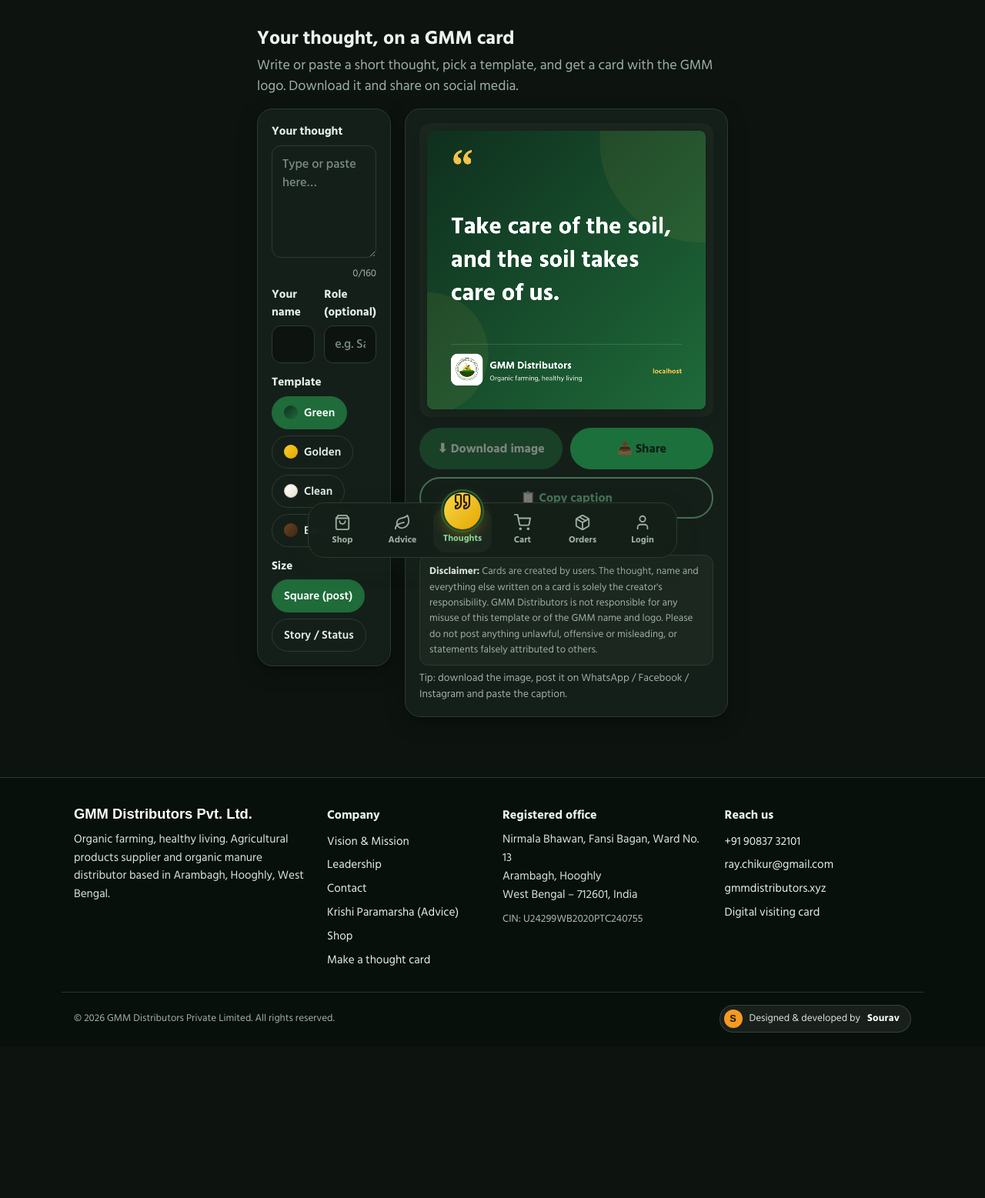
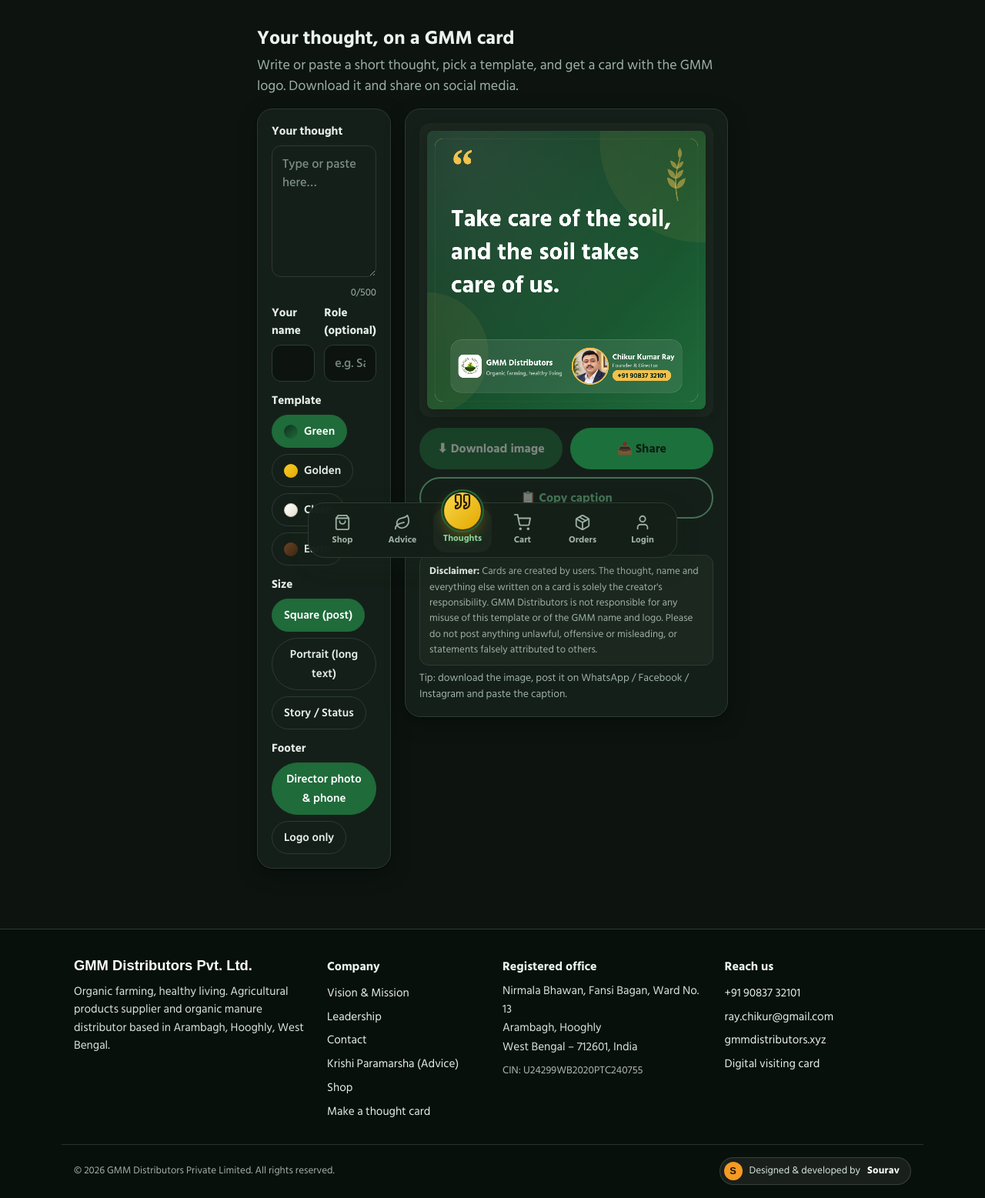
Before and after one commit to souravroy0708/gmm-application, a Django app: page /thoughts/ in a window 1280 px wide. Shown: the part 65-1622 px from the top of the page at 77% size. Before the commit the page ends 1407 px from the top, so only its background shows below. Run offline with Django 5.2, Linux system fonts and the light colour scheme; data comes from the database, SQL or seed files in the repository; some web fonts are replaced.

Commit message:
Added new features

```diff
--- a/apps/thoughts/views.py
+++ b/apps/thoughts/views.py
@@ -1,6 +1,6 @@
 from django.shortcuts import render
 
-MAX_THOUGHT_CHARS = 160
+MAX_THOUGHT_CHARS = 500
 
 
 def create(request):
--- a/static/css/thoughts.css
+++ b/static/css/thoughts.css
@@ -34,3 +34,7 @@ html[data-theme="dark"] .th-note{color:var(--lite)}
 .th-hint{margin:6px 0 0;font-size:.86rem;color:var(--ink-2,#5f6c72)}
 .th-disc{margin:12px 0 0;padding:10px 12px;border-radius:12px;background:var(--bg-2);border:1px solid var(--line);font-size:.82rem;line-height:1.55;color:var(--ink-2,#5f6c72)}
 .th-disc strong{color:var(--text)}
+.th-warn{margin-top:12px;padding:9px 12px;border-radius:12px;background:rgba(242,193,78,.18);border:1px solid rgba(227,168,0,.5);font-size:.88rem;color:var(--text)}
+.th-warn[hidden]{display:none}
+.th-link{border:0;background:none;padding:0;margin-left:4px;font:700 .88rem "Hind Siliguri",sans-serif;color:var(--green);text-decoration:underline;cursor:pointer}
+html[data-theme="dark"] .th-link{color:var(--lite)}
--- a/static/js/thoughts.js
+++ b/static/js/thoughts.js
@@ -9,18 +9,19 @@
   var cv = d.getElementById("thCanvas"), ctx = cv.getContext("2d");
   var ta = d.getElementById("thText"), nameEl = d.getElementById("thName"), roleEl = d.getElementById("thRole");
   var countEl = d.getElementById("thCount"), noteEl = d.getElementById("thNote");
+  var warnEl = d.getElementById("thWarn"), warnBtn = d.getElementById("thWarnBtn");
   var btnDl = d.getElementById("thDownload"), btnShare = d.getElementById("thShare"), btnCap = d.getElementById("thCaption");
 
   var FQ = '"Anek Bangla","Hind Siliguri","Noto Sans Bengali","Segoe UI",sans-serif';   // thought text
   var FB = '"Hind Siliguri","Noto Sans Bengali","Segoe UI",sans-serif';                   // name, role, footer
-  var SIZES = { square: [1080, 1080], story: [1080, 1920] };
+  var SIZES = { square: [1080, 1080], portrait: [1080, 1350], story: [1080, 1920] };
   var THEMES = {
-    leaf:    { bg: ["#0F2F1E", "#1F6B3A"], text: "#FFFFFF", accent: "#F2C14E", sub: "rgba(255,255,255,.78)", line: "rgba(255,255,255,.22)", deco: 0.07, plate: "#FFFFFF" },
-    harvest: { bg: ["#F9D84A", "#E3A800"], text: "#2A1B00", accent: "#1F6B3A", sub: "rgba(42,27,0,.75)",     line: "rgba(42,27,0,.2)",     deco: 0.12, plate: "#FFFFFF" },
-    paper:   { bg: ["#FFFFFF", "#EFEBDB"], text: "#1B2A20", accent: "#1F6B3A", sub: "rgba(27,42,32,.7)",     line: "rgba(27,42,32,.15)",   deco: 0.06, plate: "#FFFFFF" },
-    earth:   { bg: ["#6B4423", "#34200F"], text: "#FFF4E0", accent: "#F2C14E", sub: "rgba(255,244,224,.78)", line: "rgba(255,244,224,.22)", deco: 0.08, plate: "#FFFFFF" }
+    leaf:    { bg: ["#0F2F1E", "#1F6B3A"], text: "#FFFFFF", accent: "#F2C14E", sub: "rgba(255,255,255,.78)", line: "rgba(255,255,255,.22)", deco: 0.07, plate: "#FFFFFF", glow: "rgba(255,255,255,.10)", panel: "rgba(255,255,255,.09)", panelLine: "rgba(255,255,255,.18)", onAccent: "#0F2F1E" },
+    harvest: { bg: ["#F9D84A", "#E3A800"], text: "#2A1B00", accent: "#1F6B3A", sub: "rgba(42,27,0,.75)",     line: "rgba(42,27,0,.2)",     deco: 0.12, plate: "#FFFFFF", glow: "rgba(255,255,255,.28)", panel: "rgba(255,255,255,.42)", panelLine: "rgba(42,27,0,.14)",    onAccent: "#FFFFFF" },
+    paper:   { bg: ["#FFFFFF", "#EFEBDB"], text: "#1B2A20", accent: "#1F6B3A", sub: "rgba(27,42,32,.7)",     line: "rgba(27,42,32,.15)",   deco: 0.06, plate: "#FFFFFF", glow: "rgba(242,193,78,.16)",  panel: "rgba(31,107,58,.07)",   panelLine: "rgba(31,107,58,.16)",  onAccent: "#FFFFFF" },
+    earth:   { bg: ["#6B4423", "#34200F"], text: "#FFF4E0", accent: "#F2C14E", sub: "rgba(255,244,224,.78)", line: "rgba(255,244,224,.22)", deco: 0.08, plate: "#FFFFFF", glow: "rgba(255,255,255,.09)", panel: "rgba(255,255,255,.08)", panelLine: "rgba(255,244,224,.18)", onAccent: "#34200F" }
   };
-  var state = { theme: "leaf", size: "square" };
+  var state = { theme: "leaf", size: "square", foot: "dir" };
 
   // remembered between visits (name / role / look) - optional, never required
   function store(k, v) { try { localStorage.setItem("gmm-th-" + k, v); } catch (e) {} }
@@ -29,6 +30,9 @@
   var logo = new Image();
   logo.onload = function () { schedule(); };
   logo.src = cfg.logo;
+  var dirImg = new Image();                      // director's photo for the footer (same origin, so the canvas stays exportable)
+  dirImg.onload = function () { schedule(); };
+  if (cfg.dirPhoto) dirImg.src = cfg.dirPhoto;
 
   /* ---------- helpers ---------- */
   function clean(s) { return (s || "").replace(/\s+/g, " ").trim(); }
@@ -37,6 +41,26 @@
     ctx.beginPath();
     ctx.moveTo(x + r, y); ctx.arcTo(x + w, y, x + w, y + h, r); ctx.arcTo(x + w, y + h, x, y + h, r);
     ctx.arcTo(x, y + h, x, y, r); ctx.arcTo(x, y, x + w, y, r); ctx.closePath();
+  }
+
+  // a single leaf, pointing along +x from (0,0)
+  function leaf(len) {
+    ctx.beginPath(); ctx.moveTo(0, 0);
+    ctx.quadraticCurveTo(len * 0.45, -len * 0.38, len, 0);
+    ctx.quadraticCurveTo(len * 0.45, len * 0.38, 0, 0); ctx.fill();
+  }
+
+  // a small curved sprig with paired leaves, grown upward from (x, y)
+  function sprig(x, y, s, color, alpha) {
+    ctx.save(); ctx.translate(x, y); ctx.globalAlpha = alpha; ctx.fillStyle = color; ctx.strokeStyle = color;
+    ctx.lineWidth = Math.max(2, s * 0.03); ctx.lineCap = "round";
+    ctx.beginPath(); ctx.moveTo(0, 0); ctx.quadraticCurveTo(-s * 0.12, -s * 0.5, s * 0.05, -s); ctx.stroke();
+    [[0.28, -1], [0.28, 1], [0.52, -1], [0.52, 1], [0.76, -1], [0.76, 1]].forEach(function (p, i) {
+      var t = p[0], side = p[1], px = -s * 0.12 * (1 - Math.abs(2 * t - 1)) * 0.5 + s * 0.05 * t * 0.4, py = -s * t;
+      ctx.save(); ctx.translate(px, py); ctx.rotate(side < 0 ? -Math.PI * 0.72 : -Math.PI * 0.28); leaf(s * (0.36 - i * 0.025)); ctx.restore();
+    });
+    ctx.save(); ctx.translate(s * 0.05, -s); ctx.rotate(-Math.PI / 2); leaf(s * 0.26); ctx.restore();
+    ctx.restore();
   }
 
   function wrap(text, maxW) {
@@ -68,16 +92,82 @@
     return { px: minPx, lines: lines, lh: Math.max(minPx * 1.15, Math.min(minPx * 1.4, maxH / lines.length)) };
   }
 
+  /* ---------- footer ---------- */
+  // Logo + brand on the left; director photo, name, role and phone on the right.
+  // Everything is measured first and scaled down together so it always fits the card width.
+  function footer(t, W, H, pad, maxW) {
+    var showDir = state.foot === "dir" && cfg.dirName;
+    var ph = Math.round(W * (showDir ? 0.19 : 0.15)), py = H - Math.round(W * 0.06) - ph, ip = Math.round(ph * 0.14);
+    var innerW = maxW - ip * 2, cy = py + ph / 2, k = 1, m;
+
+    function sizes(k) {
+      return {
+        logo: W * (showDir ? 0.085 : 0.1) * k, brand: W * (showDir ? 0.03 : 0.036) * k, tag: W * (showDir ? 0.021 : 0.025) * k, gapL: W * 0.017 * k,
+        photo: W * 0.125 * k, name: W * 0.028 * k, role: W * 0.02 * k, pill: W * 0.026 * k, gapR: W * 0.019 * k
+      };
+    }
+    function measure(z) {
+      ctx.font = "700 " + z.brand + "px " + FB; var bw = ctx.measureText(cfg.brand).width;
+      ctx.font = "500 " + z.tag + "px " + FB;   var tw = ctx.measureText(cfg.tag).width;
+      var left = z.logo + z.gapL + Math.max(bw, tw), right = 0, nw = 0, rw = 0, pw = 0;
+      if (showDir) {
+        ctx.font = "700 " + z.name + "px " + FB; nw = ctx.measureText(cfg.dirName).width;
+        ctx.font = "500 " + z.role + "px " + FB; rw = ctx.measureText(cfg.dirRole).width;
+        ctx.font = "700 " + z.pill + "px " + FB; pw = ctx.measureText(cfg.dirPhone).width + z.pill * 1.4;
+        right = z.photo + z.gapR + Math.max(nw, rw, pw);
+      }
+      return { left: left, right: right, pillW: pw };
+    }
+    var z = sizes(1);
+    for (k = 1; k >= 0.58; k -= 0.02) { z = sizes(k); m = measure(z); if (m.left + m.right + W * 0.03 <= innerW) break; }
+    m = measure(z);
+
+    // glass panel
+    rrect(pad, py, maxW, ph, ph * 0.2); ctx.fillStyle = t.panel; ctx.fill();
+    ctx.lineWidth = 2; ctx.strokeStyle = t.panelLine; ctx.stroke();
+
+    // left: logo plate + brand + tagline
+    var lx = pad + ip, ly = cy - z.logo / 2;
+    ctx.save(); rrect(lx, ly, z.logo, z.logo, z.logo * 0.22); ctx.fillStyle = t.plate; ctx.fill(); ctx.clip();
+    if (logo.complete && logo.naturalWidth) { var mg = z.logo * 0.06; ctx.drawImage(logo, lx + mg, ly + mg, z.logo - mg * 2, z.logo - mg * 2); }
+    ctx.restore();
+    var tx = lx + z.logo + z.gapL;
+    ctx.textAlign = "left"; ctx.textBaseline = "alphabetic";
+    ctx.fillStyle = t.text; ctx.font = "700 " + z.brand + "px " + FB; ctx.fillText(cfg.brand, tx, cy - z.logo * 0.04);
+    ctx.fillStyle = t.sub;  ctx.font = "500 " + z.tag + "px " + FB;   ctx.fillText(cfg.tag, tx, cy + z.logo * 0.38);
+
+    if (!showDir) return py;
+
+    // right: round photo with a ring, then name / role / phone pill (right-aligned to the panel padding)
+    var rx = pad + maxW - ip - m.right, pr = z.photo / 2, pcx = rx + pr;
+    ctx.save(); ctx.beginPath(); ctx.arc(pcx, cy, pr, 0, Math.PI * 2); ctx.closePath(); ctx.fillStyle = t.plate; ctx.fill(); ctx.clip();
+    if (dirImg.complete && dirImg.naturalWidth) { var iw = dirImg.naturalWidth, ih = dirImg.naturalHeight, sw = Math.min(iw, ih) * 0.9; ctx.drawImage(dirImg, (iw - sw) / 2, 0, sw, sw, pcx - pr, cy - pr, z.photo, z.photo); }
+    ctx.restore();
+    ctx.beginPath(); ctx.arc(pcx, cy, pr + 3, 0, Math.PI * 2); ctx.lineWidth = Math.max(4, z.photo * 0.04); ctx.strokeStyle = t.accent; ctx.stroke();
+
+    var dx = rx + z.photo + z.gapR;
+    var groupH = z.name * 1.05 + z.role * 1.45 + z.role * 0.5 + z.pill * 1.55, y0 = cy - groupH / 2;
+    var nameBase = y0 + z.name * 1.05, roleBase = nameBase + z.role * 1.45, pillTop = roleBase + z.role * 0.5, pillH = z.pill * 1.55;
+    ctx.fillStyle = t.text; ctx.font = "700 " + z.name + "px " + FB; ctx.fillText(cfg.dirName, dx, nameBase);
+    ctx.fillStyle = t.sub;  ctx.font = "500 " + z.role + "px " + FB; ctx.fillText(cfg.dirRole, dx, roleBase);
+    rrect(dx, pillTop, m.pillW, pillH, pillH / 2); ctx.fillStyle = t.accent; ctx.fill();
+    ctx.fillStyle = t.onAccent; ctx.font = "700 " + z.pill + "px " + FB; ctx.fillText(cfg.dirPhone, dx + z.pill * 0.7, pillTop + pillH / 2 + z.pill * 0.34);
+    return py;
+  }
+
   /* ---------- drawing ---------- */
   function draw() {
     var t = THEMES[state.theme], dim = SIZES[state.size], W = dim[0], H = dim[1], story = state.size === "story";
     var text = clean(ta.value) || cfg.sample, name = clean(nameEl.value), role = clean(roleEl.value);
     if (cv.width !== W || cv.height !== H) { cv.width = W; cv.height = H; }
 
-    // background + soft decoration
+    // background: gradient, soft light, large circles
     var g = ctx.createLinearGradient(0, 0, W, H);
     g.addColorStop(0, t.bg[0]); g.addColorStop(1, t.bg[1]);
     ctx.fillStyle = g; ctx.fillRect(0, 0, W, H);
+    var rg = ctx.createRadialGradient(W * 0.12, H * 0.06, 0, W * 0.12, H * 0.06, W * 0.85);
+    rg.addColorStop(0, t.glow); rg.addColorStop(1, "rgba(255,255,255,0)");
+    ctx.fillStyle = rg; ctx.fillRect(0, 0, W, H);
     ctx.save(); ctx.globalAlpha = t.deco; ctx.fillStyle = t.accent;
     ctx.beginPath(); ctx.arc(W * 0.98, H * 0.04, W * 0.36, 0, Math.PI * 2); ctx.fill();
     ctx.beginPath(); ctx.arc(W * 0.0, H * 0.8, W * 0.22, 0, Math.PI * 2); ctx.fill();
@@ -85,42 +175,40 @@
 
     var pad = Math.round(W * 0.085), maxW = W - pad * 2;
 
-    // footer: logo + brand on the left, site on the right
-    var ls = Math.round(W * 0.115), footTop = H - pad - ls;
-    ctx.fillStyle = t.line; ctx.fillRect(pad, footTop - Math.round(W * 0.035), maxW, 2);
-    ctx.save(); rrect(pad, footTop, ls, ls, ls * 0.22); ctx.fillStyle = t.plate; ctx.fill(); ctx.clip();
-    if (logo.complete && logo.naturalWidth) { var m = ls * 0.06; ctx.drawImage(logo, pad + m, footTop + m, ls - m * 2, ls - m * 2); }
-    ctx.restore();
-    var tx = pad + ls + Math.round(W * 0.025);
+    // thin inset frame and a sprig of leaves in the top-right corner
+    var fm = Math.round(W * 0.028);
+    rrect(fm, fm, W - fm * 2, H - fm * 2, W * 0.03); ctx.lineWidth = 2; ctx.strokeStyle = t.accent; ctx.globalAlpha = 0.35; ctx.stroke(); ctx.globalAlpha = 1;
+    var topY = Math.round(story ? H * 0.1 : H * 0.06);
+    sprig(W - pad - W * 0.015, topY + W * 0.19, W * 0.15, t.accent, 0.5);
+
+    // footer: logo + brand, director photo + phone
     ctx.textAlign = "left"; ctx.textBaseline = "alphabetic";
-    ctx.fillStyle = t.text; ctx.font = "700 " + Math.round(W * 0.036) + "px " + FB;
-    ctx.fillText(cfg.brand, tx, footTop + ls * 0.47);
-    ctx.fillStyle = t.sub; ctx.font = "500 " + Math.round(W * 0.025) + "px " + FB;
-    ctx.fillText(cfg.tag, tx, footTop + ls * 0.84);
-    ctx.textAlign = "right"; ctx.fillStyle = t.accent; ctx.font = "700 " + Math.round(W * 0.026) + "px " + FB;
-    ctx.fillText(cfg.site, W - pad, footTop + ls * 0.62);
-    ctx.textAlign = "left";
+    var panelTop = footer(t, W, H, pad, maxW), contentBottom = panelTop - Math.round(W * 0.04);
 
     // author block (accent bar, name, role)
-    var authH = name ? (role ? W * 0.15 : W * 0.115) : 0, authTop = footTop - Math.round(W * 0.035) - authH - Math.round(W * 0.03);
+    var authH = name ? (role ? W * 0.15 : W * 0.115) : 0, authTop = contentBottom - authH;
     if (name) {
       ctx.fillStyle = t.accent; ctx.fillRect(pad, authTop, Math.round(W * 0.11), 6);
       ctx.fillStyle = t.text; ctx.font = "700 " + Math.round(W * 0.042) + "px " + FB;
-      ctx.fillText("— " + name, pad, authTop + W * 0.07);
+      ctx.fillText("\u2014 " + name, pad, authTop + W * 0.07);
       if (role) { ctx.fillStyle = t.sub; ctx.font = "500 " + Math.round(W * 0.03) + "px " + FB; ctx.fillText(role, pad, authTop + W * 0.115); }
     }
 
     // big opening quote mark
-    var topY = Math.round(story ? H * 0.1 : H * 0.06);
     ctx.fillStyle = t.accent; ctx.font = "700 " + Math.round(W * 0.17) + "px Georgia, 'Times New Roman', serif";
     ctx.fillText("\u201C", pad, topY + W * 0.13);
 
     // the thought: shrink-to-fit, vertically centred in the free space
-    var boxTop = topY + W * 0.14, boxBottom = (name ? authTop : footTop - W * 0.035) - W * 0.04, boxH = boxBottom - boxTop;
-    var f = fit(text, maxW, boxH, Math.round(W * (story ? 0.095 : 0.085)), Math.round(W * 0.034));
+    var boxTop = topY + W * 0.14, boxBottom = (name ? authTop : contentBottom) - W * 0.04, boxH = boxBottom - boxTop;
+    var f = fit(text, maxW, boxH, Math.round(W * (story ? 0.095 : 0.085)), Math.round(W * 0.024));
     ctx.font = "700 " + f.px + "px " + FQ; ctx.fillStyle = t.text; ctx.textBaseline = "alphabetic";
     var y = boxTop + Math.max(0, (boxH - f.lines.length * f.lh) / 2) + f.px;
     f.lines.forEach(function (ln) { ctx.fillText(ln, pad, y); y += f.lh; });
+
+    // very long text on a short card: offer a taller size so the letters stay readable
+    var next = state.size === "square" ? "portrait" : "story";
+    warnEl.hidden = !(f.px < W * 0.036 && state.size !== "story");
+    if (!warnEl.hidden) { warnBtn.dataset.size = next; warnBtn.textContent = next === "portrait" ? cfg.mPortrait : cfg.mStory; }
 
     // buttons only make sense once the person has typed something
     var has = clean(ta.value).length > 0;
@@ -134,7 +222,7 @@
     if (pending) return; pending = true;
     requestAnimationFrame(function () {
       pending = false;
-      var sample = (ta.value || cfg.sample) + (nameEl.value || "") + (roleEl.value || "") + cfg.brand + cfg.tag;
+      var sample = (ta.value || cfg.sample) + (nameEl.value || "") + (roleEl.value || "") + cfg.brand + cfg.tag + (cfg.dirName || "") + (cfg.dirRole || "") + (cfg.dirPhone || "");
       var loaders = [];
       if (d.fonts && d.fonts.load) {
         ["700 48px \"Anek Bangla\"", "700 32px \"Hind Siliguri\"", "500 32px \"Hind Siliguri\""].forEach(function (f) {
@@ -202,17 +290,23 @@
     });
     return chips;
   }
-  var themeChips = pick("thThemes", "data-theme", "theme"), sizeChips = pick("thSizes", "data-size", "size");
+  var themeChips = pick("thThemes", "data-theme", "theme"), sizeChips = pick("thSizes", "data-size", "size"), footChips = pick("thFoot", "data-foot", "foot");
   function restoreChip(chips, attr, key, valid) {
     var v = recall(key); if (!v || !valid[v]) return;
     state[key] = v; chips.forEach(function (c) { c.setAttribute("aria-pressed", c.getAttribute(attr) === v ? "true" : "false"); });
   }
   restoreChip(themeChips, "data-theme", "theme", THEMES);
   restoreChip(sizeChips, "data-size", "size", SIZES);
+  restoreChip(footChips, "data-foot", "foot", { dir: 1, brand: 1 });
 
   var savedName = recall("name"), savedRole = recall("role");
   if (!nameEl.value && savedName) nameEl.value = savedName;
   if (savedRole) roleEl.value = savedRole;
+
+  warnBtn.addEventListener("click", function () {
+    var chip = d.querySelector('#thSizes .th-chip[data-size="' + warnBtn.dataset.size + '"]');
+    if (chip) chip.click();
+  });
 
   ta.addEventListener("input", schedule);
   nameEl.addEventListener("input", function () { store("name", nameEl.value); schedule(); });
--- a/templates/thoughts/create.html
+++ b/templates/thoughts/create.html
@@ -1,15 +1,21 @@
 {% extends "base.html" %}
-{% load static i18n %}
+{% load static i18n shop_tags %}
 {% block title %}{% if LANGUAGE_CODE == "bn" %}ভাবনা কার্ড{% else %}Thought card{% endif %} | GMM{% endblock %}
 {% block head_extra %}<link rel="stylesheet" href="{% static 'css/thoughts.css' %}">{% endblock %}
 {% block content %}
 {% with bn=LANGUAGE_CODE %}
 <div class="th" id="thApp"
      data-logo="{% static 'images/logo.jpg' %}" data-site="{{ site_host }}"
+     data-dir-photo="{% static 'images/chikur-kumar-ray.jpg' %}"
+     data-dir-name="{% if bn == 'bn' %}চিকুর কুমার রায়{% else %}Chikur Kumar Ray{% endif %}"
+     data-dir-role="{% trans 'Founder & Director' %}"
+     data-dir-phone="{{ site.support_phone|default:'9083732101'|phone_pretty }}"
      data-brand="GMM Distributors" data-tag="{% trans 'Organic farming, healthy living' %}"
      data-m-saved="{% if bn == 'bn' %}✓ ছবি সেভ হয়েছে{% else %}✓ Image saved{% endif %}"
      data-m-copied="{% if bn == 'bn' %}✓ ক্যাপশন কপি হয়েছে{% else %}✓ Caption copied{% endif %}"
      data-m-fail="{% if bn == 'bn' %}কিছু একটা ভুল হয়েছে, আবার চেষ্টা করুন{% else %}Something went wrong, please try again{% endif %}"
+     data-m-portrait="{% if bn == 'bn' %}পোর্ট্রেট মাপ নিন{% else %}Use Portrait size{% endif %}"
+     data-m-story="{% if bn == 'bn' %}স্টোরি মাপ নিন{% else %}Use Story size{% endif %}"
      data-sample="{% if bn == 'bn' %}মাটির যত্ন নিলে মাটিও আমাদের যত্ন নেয়।{% else %}Take care of the soil, and the soil takes care of us.{% endif %}">
 
   <header class="th-head">
@@ -20,7 +26,7 @@
   <div class="th-grid">
     <section class="th-form" aria-label="{% if bn == 'bn' %}কার্ডের তথ্য{% else %}Card details{% endif %}">
       <label class="th-lab" for="thText">{% if bn == "bn" %}আপনার ভাবনা{% else %}Your thought{% endif %}</label>
-      <textarea id="thText" rows="5" maxlength="{{ max_chars }}" placeholder="{% if bn == 'bn' %}এখানে লিখুন বা পেস্ট করুন…{% else %}Type or paste here…{% endif %}"></textarea>
+      <textarea id="thText" rows="6" maxlength="{{ max_chars }}" placeholder="{% if bn == 'bn' %}এখানে লিখুন বা পেস্ট করুন…{% else %}Type or paste here…{% endif %}"></textarea>
       <div class="th-count"><span id="thCount">0</span>/{{ max_chars }}</div>
 
       <div class="th-two">
@@ -45,12 +51,20 @@
       <div class="th-lab" id="thSizeLab">{% if bn == "bn" %}মাপ{% else %}Size{% endif %}</div>
       <div class="th-chips" role="group" aria-labelledby="thSizeLab" id="thSizes">
         <button type="button" class="th-chip" data-size="square" aria-pressed="true">{% if bn == "bn" %}স্কয়ার (পোস্ট){% else %}Square (post){% endif %}</button>
+        <button type="button" class="th-chip" data-size="portrait" aria-pressed="false">{% if bn == "bn" %}পোর্ট্রেট (লম্বা লেখা){% else %}Portrait (long text){% endif %}</button>
         <button type="button" class="th-chip" data-size="story" aria-pressed="false">{% if bn == "bn" %}স্টোরি / স্ট্যাটাস{% else %}Story / Status{% endif %}</button>
+      </div>
+
+      <div class="th-lab" id="thFootLab">{% if bn == "bn" %}ফুটার{% else %}Footer{% endif %}</div>
+      <div class="th-chips" role="group" aria-labelledby="thFootLab" id="thFoot">
+        <button type="button" class="th-chip" data-foot="dir" aria-pressed="true">{% if bn == "bn" %}ডিরেক্টরের ছবি ও ফোন{% else %}Director photo &amp; phone{% endif %}</button>
+        <button type="button" class="th-chip" data-foot="brand" aria-pressed="false">{% if bn == "bn" %}শুধু লোগো{% else %}Logo only{% endif %}</button>
       </div>
     </section>
 
     <section class="th-out" aria-label="{% if bn == 'bn' %}কার্ডের প্রিভিউ{% else %}Card preview{% endif %}">
       <div class="th-stage"><canvas id="thCanvas" width="1080" height="1080" role="img" aria-label="{% if bn == 'bn' %}ভাবনা কার্ডের প্রিভিউ{% else %}Thought card preview{% endif %}"></canvas></div>
+      <div class="th-warn" id="thWarn" role="status" hidden><span>{% if bn == "bn" %}লেখা বড় হওয়ায় অক্ষর ছোট দেখাচ্ছে।{% else %}Long text, so the letters look small.{% endif %}</span> <button type="button" class="th-link" id="thWarnBtn"></button></div>
       <div class="th-act">
         <button type="button" class="th-btn main" id="thDownload" disabled>⬇ {% if bn == "bn" %}ছবি ডাউনলোড{% else %}Download image{% endif %}</button>
         <button type="button" class="th-btn wa" id="thShare" hidden disabled>📤 {% if bn == "bn" %}শেয়ার করুন{% else %}Share{% endif %}</button>
```
Also changed, not shown: apps/thoughts/tests.py (+35 -1 lines), preview/card-clean-portrait.png (added), preview/card-earth-story.png (added), preview/card-golden.png (added), preview/card-green.png (added).
